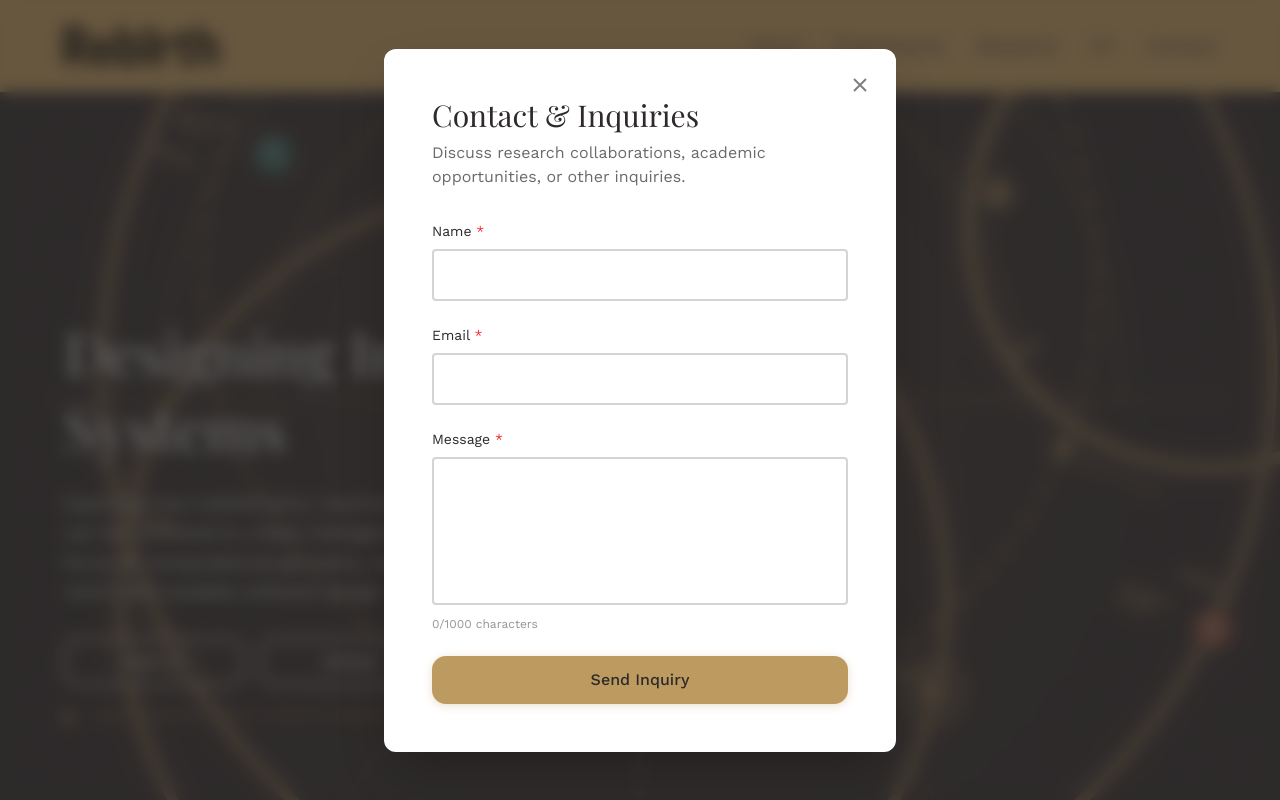
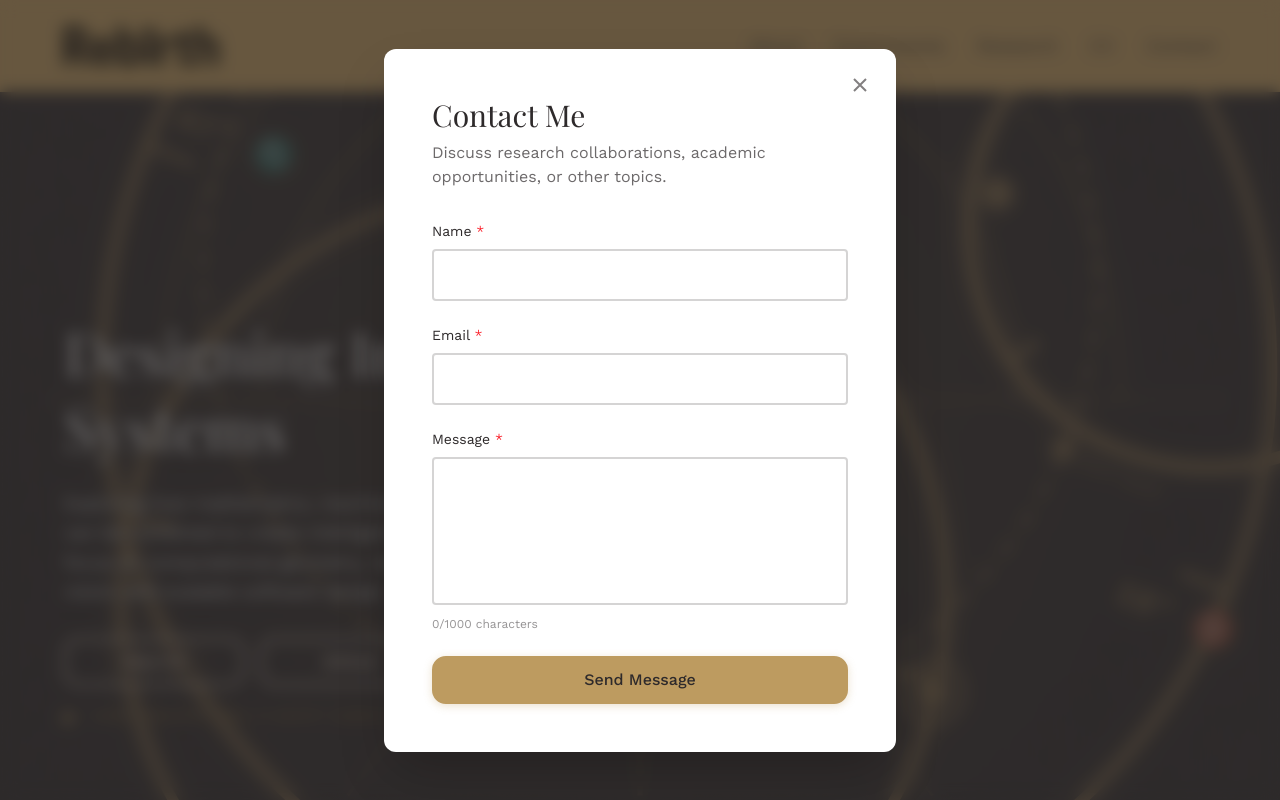
Before and after one commit to l3blonde/rebirth-portfolio, a Next.js app: page / in a window 1280 px wide. Both pictures are taken after a click on the button "Contact". Shown: the top 800 px of the page. Built offline with nearby package versions, Linux system fonts and the light colour scheme; a web font is replaced by a local one.

Commit message:
Refactor contact modal title to Contact Me and button to Send Message

```diff
--- a/components/contact-modal.tsx
+++ b/components/contact-modal.tsx
@@ -132,8 +132,8 @@ export default function ContactModal({ isOpen, onClose }: ContactModalProps) {
                                 </svg>
                             </button>
 
-                            <h2 className="text-3xl font-serif text-volcanic-ash mb-2">Contact & Inquiries</h2>
-                            <p className="text-volcanic-ash/70 mb-8">Discuss research collaborations, academic opportunities, or other inquiries.</p>
+                            <h2 className="text-3xl font-serif text-volcanic-ash mb-2">Contact Me</h2>
+                            <p className="text-volcanic-ash/70 mb-8">Discuss research collaborations, academic opportunities, or other topics.</p>
 
                             <form onSubmit={handleSubmit} className="space-y-6">
                                 <div>
@@ -213,7 +213,7 @@ export default function ContactModal({ isOpen, onClose }: ContactModalProps) {
                                 </div>
 
                                 <Button type="submit" variant="primary" className="w-full" disabled={isSubmitting}>
-                                    {isSubmitting ? "Sending..." : "Send Inquiry"}
+                                    {isSubmitting ? "Sending..." : "Send Message"}
                                 </Button>
                             </form>
                         </motion.div>
```
